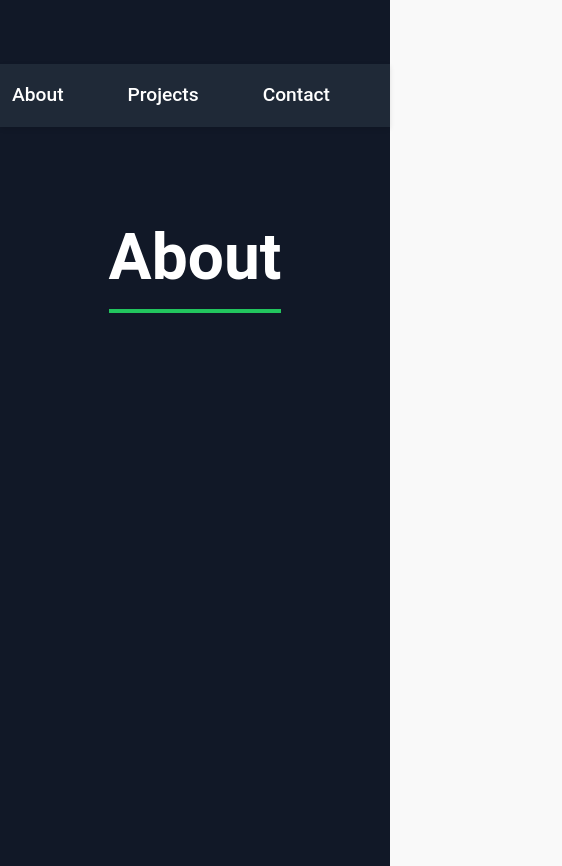
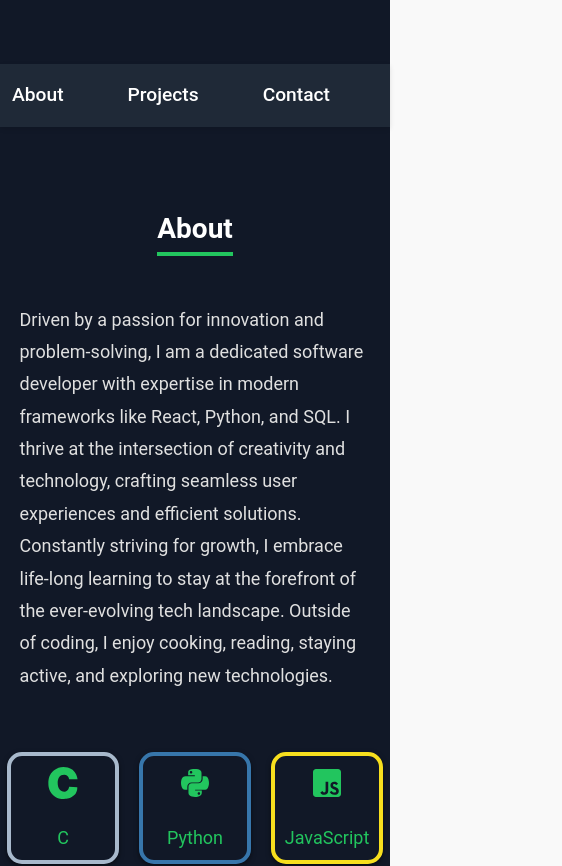
Before and after one commit to Agraw-Mindaye/Portfolio, a React (Create React App) app: page / in a window 390 px wide. Shown: the part 780-1646 px from the top of the page, 562 px wide, since content can reach past the window. Built offline with nearby package versions, Linux system fonts and the light colour scheme.

Commit message:
used media query for About section to make it responisve

```diff
--- a/src/components/About.tsx
+++ b/src/components/About.tsx
@@ -4,54 +4,61 @@ import { useSpring, animated } from "@react-spring/web";
 import { FaReact, FaPython, FaGitAlt, FaDatabase, FaJsSquare } from "react-icons/fa";
 import { SiC } from "react-icons/si"; // C icon
 
+import { useMediaQuery } from "../hooks/useMediaQuery";
+
 import { CSSProperties } from "react";
 
 const About = () => {
+  const breakpoint = useMediaQuery();
+
+  const isMobile = breakpoint === "xs" || breakpoint === "sm"; // For small screens < 768px
+  const isTablet = breakpoint === "md" || breakpoint === "lg"; // For 768px ≤ width < 1280px
+
   const aboutSectionStyle: CSSProperties = {
-    display: 'flex',
-    flexDirection: 'column',
-    alignItems: 'center',
+    display: "flex",
+    flexDirection: "column",
+    alignItems: "center",
+    marginBottom: '5rem'
   };
 
   const titleStyle: CSSProperties = {
-    position: 'relative',
-    fontSize: "4rem",
-    marginTop: '5rem',
-    marginBottom: "8rem",
-    color: '#fff',
-    borderBottom: 'solid 4px #22c55e',
+    position: "relative",
+    fontSize: isTablet ? "2.5rem" : isMobile ? "1.75rem" : "3rem",
+    marginTop: "5rem",
+    marginBottom: isMobile ? "3rem" : isTablet ? "5rem" : "8rem",
+    color: "#fff",
+    borderBottom: "solid 4px #22c55e",
   };
 
   const aboutContainerStyle: CSSProperties = {
     display: "flex",
+    flexDirection: isMobile || isTablet ? "column" : "row", // Column for mobile or tablet, row otherwise
     alignItems: "center",
-    justifyContent: "center",
-    gap: "7rem",
+    justifyContent: isMobile ? "center" : "space-between", // Center content on smaller screens
+    gap: isMobile ? "2.5rem" : isTablet ? "4rem" : "7rem", // Smaller gaps for mobile and tablet
     maxWidth: "1200px",
     width: "100%",
-    margin: "0 auto", // Center the container horizontally
+    margin: "0 auto", // Center horizontally
   };
 
   const textContainerStyle: CSSProperties = {
-    flex: "1 1 50%",
     textAlign: "left",
+    maxWidth: isMobile ? "90%" : isTablet ? "70%" : "50%", // Adjust width for different screen sizes
   };
 
   const descriptionStyle: CSSProperties = {
     fontSize: "18px",
     lineHeight: "1.8",
-    marginBottom: "20px",
     color: "#E0E0E0",
   };
 
   const skillsContainerStyle: CSSProperties = {
     display: "grid",
-    gridTemplateColumns: "repeat(3, 1fr)", // Three columns
-    gridTemplateRows: "repeat(2, auto)", // Two rows
-    gap: "20px", // Gap between rows and columns
+    gridTemplateColumns: "repeat(3, 1fr)", // Adjust grid for screens
+    gap: "20px", // Consistent gap
     marginTop: "20px",
-    justifyItems: "center", // Center items horizontally
-    alignItems: "center", // Center items vertically
+    justifyItems: "center",
+    alignItems: "center",
   };
 
   const AnimatedIcon = ({ icon, label, borderColor }: { icon: JSX.Element; label: string; borderColor: string }) => {
@@ -65,8 +72,8 @@ const About = () => {
       flexDirection: "column",
       alignItems: "center",
       justifyContent: "center",
-      width: "10rem", // Fixed width
-      height: "10rem", // Fixed height
+      width: isMobile ? "7rem" : "10rem", // Fixed width
+      height:  isMobile ? "7rem" : "10rem", // Fixed height
       padding: "20px",
       borderRadius: "15px",
       border: `4px solid ${borderColor}`, // Colorful border
@@ -76,7 +83,7 @@ const About = () => {
     };
 
     const iconStyle: CSSProperties = {
-      fontSize: "48px", // Increased icon size
+      fontSize: isMobile ? "2rem" : "3rem", // Increased icon size
       marginBottom: "10px",
     };
 
@@ -106,7 +113,7 @@ const About = () => {
             in modern frameworks like React, Python, and SQL. I thrive at the intersection of creativity and technology,
             crafting seamless user experiences and efficient solutions. Constantly striving for growth, I embrace
             life-long learning to stay at the forefront of the ever-evolving tech landscape.
-            Outside of coding, I enjoy cooking, reading, staying active, and exploring new technologies
+            Outside of coding, I enjoy cooking, reading, staying active, and exploring new technologies.
           </p>
         </div>
 
```
